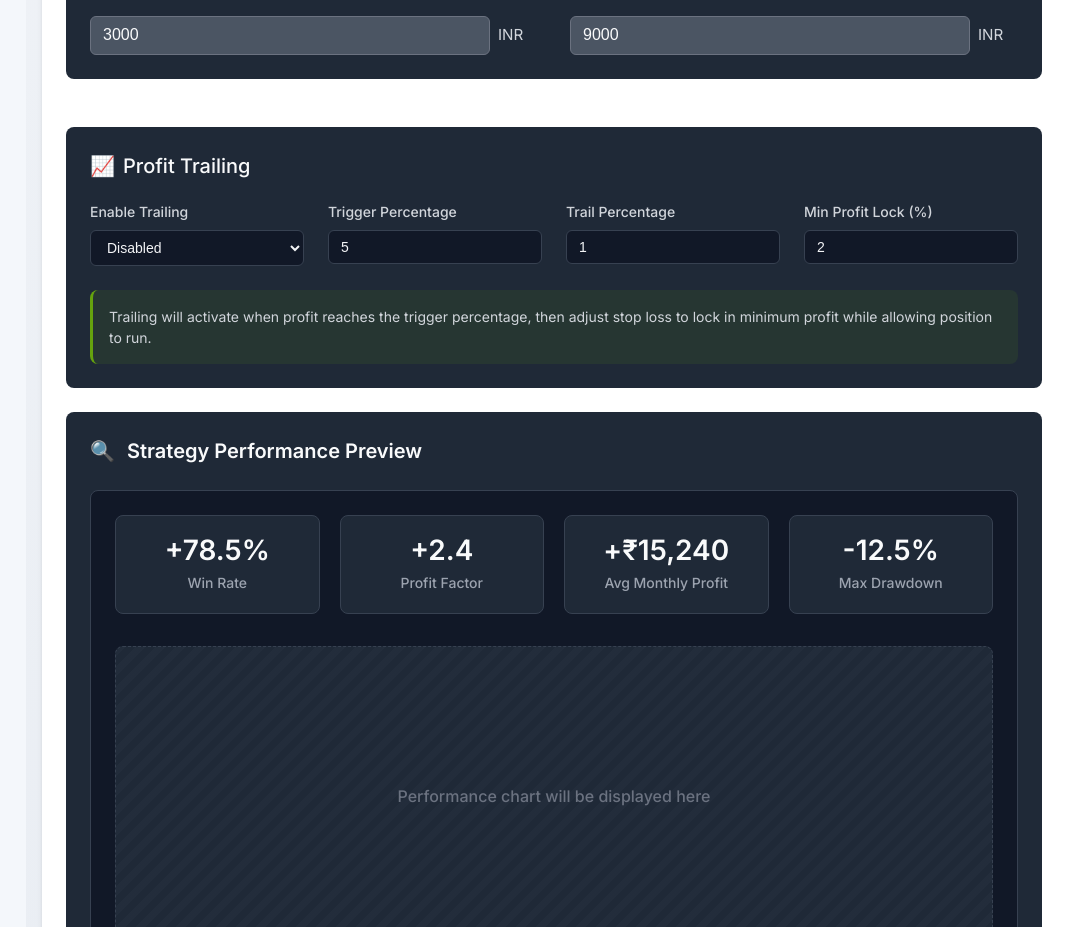
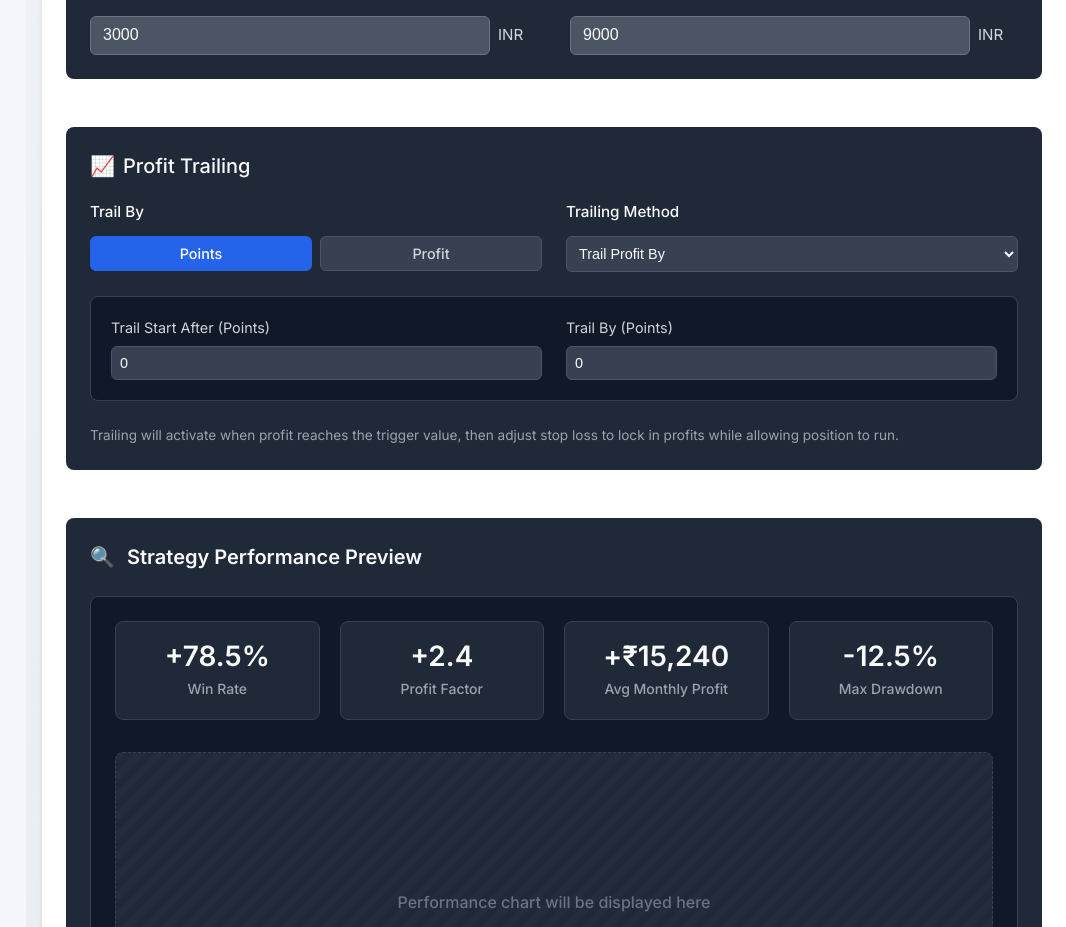
Before and after one commit to sudhanshu2070/last-trade, a React (Vite) app: page /strategies in a window 1280 px wide. Shown: the part 1831-2758 px from the top of the page, without its empty margins (214-1280 px from the left). Built offline with nearby package versions, Linux system fonts and the light colour scheme.

Commit message:
Profit trailing 0.1

```diff
--- a/src/Pages/StrategyTabs/CreateStrategy/Sections/ProfitTrailing/ProfitTrailing.module.css
+++ b/src/Pages/StrategyTabs/CreateStrategy/Sections/ProfitTrailing/ProfitTrailing.module.css
@@ -2,6 +2,7 @@
   background-color: rgb(31 41 55);
   border-radius: 0.5rem;
   padding: 1.5rem;
+  margin-bottom: 1.5rem;
 }
 
 .sectionTitle {
@@ -15,55 +16,110 @@
   gap: 0.5rem;
 }
 
-  .trailingGrid {
-    display: grid;
-    grid-template-columns: repeat(auto-fill, minmax(200px, 1fr));
+.controlsContainer {
+  display: flex;
   gap: 1.5rem;
   margin-bottom: 1.5rem;
 }
 
-  .formGroup {
-    margin-bottom: 0;
+.controlGroup {
+  flex: 1;
 }
 
-  .label {
-    display: block;
-    margin-bottom: 0.5rem;
-    font-size: 0.875rem;
+.controlTitle {
+  font-size: 0.95rem;
   font-weight: 500;
-    color: #d1d5db;
+  color: #f9fafb;
+  margin-bottom: 0.75rem;
 }
 
-  .input {
+.buttonGroup {
+  display: flex;
+  gap: 0.5rem;
+}
+
+.trailButton {
+  flex: 1;
+  background-color: rgb(55 65 81);
+  border: 1px solid rgb(75 85 99);
+  border-radius: 0.375rem;
+  padding: 0.5rem;
+  color: #d1d5db;
+  font-size: 0.9rem;
+  cursor: pointer;
+  transition: all 0.2s;
+}
+
+.trailButton:hover {
+  background-color: rgb(75 85 99);
+}
+
+.trailButton.active {
+  background-color: #2563eb;
+  color: white;
+  border-color: #2563eb;
+}
+
+.methodSelect {
   width: 100%;
-    padding: 0.5rem 0.75rem;
+  background-color: rgb(55 65 81);
+  border: 1px solid rgb(75 85 99);
+  border-radius: 0.375rem;
+  padding: 0.5rem;
+  color: #f9fafb;
+  font-size: 0.9rem;
+  cursor: pointer;
+  transition: all 0.2s;
+}
+
+.methodSelect:hover {
+  border-color: rgb(107 114 128);
+}
+
+.methodSelect:focus {
+  outline: none;
+  border-color: #2563eb;
+}
+
+.parametersRow {
   background-color: rgb(17 24 39);
+  border-radius: 0.5rem;
+  padding: 1.25rem;
   border: 1px solid rgb(55 65 81);
+  display: flex;
+  gap: 1.5rem;
+  margin-bottom: 1.5rem;
+}
+
+.parameterGroup {
+  flex: 1;
+}
+
+.parameterLabel {
+  display: block;
+  font-size: 0.9rem;
+  color: #d1d5db;
+  margin-bottom: 0.5rem;
+}
+
+.parameterInput {
+  width: 100%;
+  background-color: rgb(55 65 81);
+  border: 1px solid rgb(75 85 99);
   border-radius: 0.375rem;
-    color: #f3f4f6;
-    font-size: 0.875rem;
+  padding: 0.5rem;
+  color: #f9fafb;
+  font-size: 0.9rem;
+  transition: all 0.2s;
+}
+
+.parameterInput:focus {
+  outline: none;
+  border-color: #2563eb;
 }
 
 .note {
-    padding: 1rem;
-    background-color: rgba(101, 163, 13, 0.1);
-    border-radius: 0.5rem;
-    border-left: 3px solid #65a30d;
-  }
-
-  .note p {
-    margin: 0;
-    font-size: 0.875rem;
-    color: #d1d5db;
+  font-size: 0.85rem;
+  color: #9ca3af;
   line-height: 1.5;
 }
-
-  @media (max-width: 768px) {
-    .section {
-      padding: 1rem;
-    }
-
-    .trailingGrid {
-      grid-template-columns: 1fr;
-    }
-  }
--- a/src/Pages/StrategyTabs/CreateStrategy/Sections/ProfitTrailing/ProfitTrailing.tsx
+++ b/src/Pages/StrategyTabs/CreateStrategy/Sections/ProfitTrailing/ProfitTrailing.tsx
@@ -1,62 +1,81 @@
-import React from 'react';
+import React, { useState } from 'react';
 import styles from './ProfitTrailing.module.css';
 
 const ProfitTrailing: React.FC = () => {
+  const [trailBy, setTrailBy] = useState<'points' | 'profit'>('points');
+  const [trailingMethod, setTrailingMethod] = useState<string>('trail');
+  const [trailStart, setTrailStart] = useState<number>(0);
+  const [trailByValue, setTrailByValue] = useState<number>(0);
+
   return (
     <div className={styles.section}>
       <h3 className={styles.sectionTitle}>
         <span>📈</span> Profit Trailing
       </h3>
 
-      <div className={styles.trailingGrid}>
-        <div className={styles.formGroup}>
-          <label className={styles.label}>Enable Trailing</label>
-          <select className={styles.input}>
-            <option value="none">Disabled</option>
-            <option value="percentage">Percentage Based</option>
-            <option value="points">Points Based</option>
+      <div className={styles.controlsContainer}>
+        {/* Trail By Selection */}
+        <div className={styles.controlGroup}>
+          <h4 className={styles.controlTitle}>Trail By</h4>
+          <div className={styles.buttonGroup}>
+            <button
+              className={`${styles.trailButton} ${trailBy === 'points' ? styles.active : ''}`}
+              onClick={() => setTrailBy('points')}
+            >
+              Points
+            </button>
+            <button
+              className={`${styles.trailButton} ${trailBy === 'profit' ? styles.active : ''}`}
+              onClick={() => setTrailBy('profit')}
+            >
+              Profit
+            </button>
+          </div>
+        </div>
+
+        {/* Trailing Method Dropdown */}
+        <div className={styles.controlGroup}>
+          <h4 className={styles.controlTitle}>Trailing Method</h4>
+          <select
+            className={styles.methodSelect}
+            value={trailingMethod}
+            onChange={(e) => setTrailingMethod(e.target.value)}
+          >
+            <option value="no">No Trailing</option>
+            <option value="lock">Lock Fixed Profit</option>
+            <option value="trail">Trail Profit By</option>
+            <option value="lock-trail">Lock and Trail</option>
           </select>
         </div>
+      </div>
 
-        <div className={styles.formGroup}>
-          <label className={styles.label}>Trigger Percentage</label>
+      {/* Trail Parameters */}
+      <div className={styles.parametersRow}>
+        <div className={styles.parameterGroup}>
+          <label className={styles.parameterLabel}>Trail Start After ({trailBy === 'points' ? 'Points' : 'Profit'})</label>
           <input
             type="number"
-            min="0.1"
-            step="0.1"
-            defaultValue="5"
-            className={styles.input}
-            placeholder="e.g. 5"
+            value={trailStart}
+            onChange={(e) => setTrailStart(Number(e.target.value))}
+            className={styles.parameterInput}
+            min="0"
           />
         </div>
 
-        <div className={styles.formGroup}>
-          <label className={styles.label}>Trail Percentage</label>
+        <div className={styles.parameterGroup}>
+          <label className={styles.parameterLabel}>Trail By ({trailBy === 'points' ? 'Points' : 'Profit'})</label>
           <input
             type="number"
-            min="0.1"
-            step="0.1"
-            defaultValue="1"
-            className={styles.input}
-            placeholder="e.g. 1"
-          />
-        </div>
-
-        <div className={styles.formGroup}>
-          <label className={styles.label}>Min Profit Lock (%)</label>
-          <input
-            type="number"
-            min="0.1"
-            step="0.1"
-            defaultValue="2"
-            className={styles.input}
-            placeholder="e.g. 2"
+            value={trailByValue}
+            onChange={(e) => setTrailByValue(Number(e.target.value))}
+            className={styles.parameterInput}
+            min="0"
           />
         </div>
       </div>
 
       <div className={styles.note}>
-        <p>Trailing will activate when profit reaches the trigger percentage, then adjust stop loss to lock in minimum profit while allowing position to run.</p>
+        <p>Trailing will activate when profit reaches the trigger value, then adjust stop loss to lock in profits while allowing position to run.</p>
       </div>
     </div>
   );
```
Lines whose indentation alone changed are shown as unchanged.
